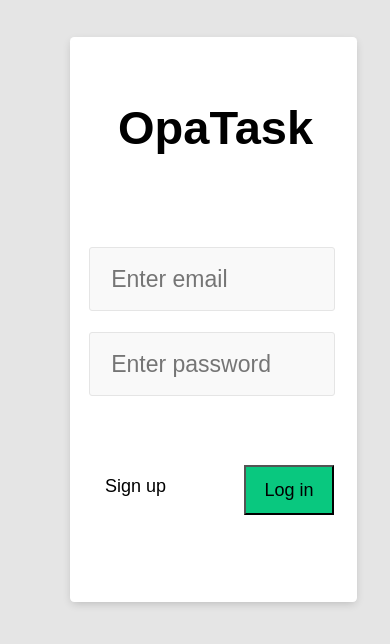
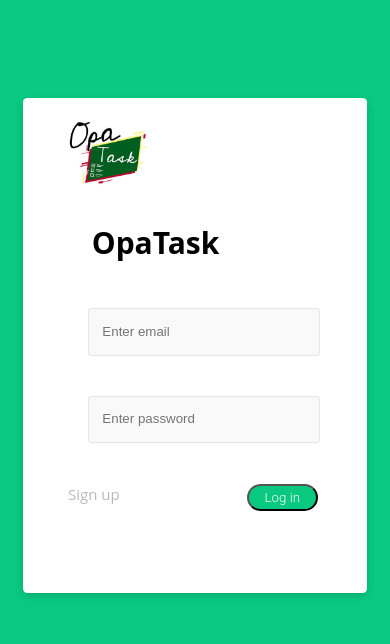
Before and after one commit to atumbalev/WebTech, a plain HTML site: page client/src/OpaTask.html in a window 390 px wide. Drawn offline with Linux system fonts and the light colour scheme.

Commit message:
some refactor on the rererefactoring of frontend

```diff
--- a/client/src/OpaTask.html
+++ b/client/src/OpaTask.html
@@ -5,24 +5,26 @@
     <meta charset="utf-8" />
     <meta name="viewport" content="width=device-width, initial-scale=1.0" />
     <title>LogIn</title>
-    <link rel="stylesheet" href="styles/OpaTaskStyle.css" />
+    <link rel="stylesheet" href="styles/opaTaskStyle.css" />
+    <link rel="stylesheet" href="styles/loginAndPersonal.css" />
 </head>
 
 <body>
-    <form id="login-form" class="box" action="#" method="POST">
-        <h2>OpaTask</h2>
+    <main>
+        <form class="box" action="#" method="POST">
+            <img id="logo" src="source/logoOpaTask.jpg">
+            <h1>OpaTask</h1>
             <div>
-            <input type="email" id="Email" name="Email" placeholder="   Enter email" required/>
-        </div>
-        <div>
-            <input type="password" id="Password" name="Password" placeholder="   Enter password" required/>
+                <input type="email" id="Email" class="input" placeholder="Enter email" required/>
+                <input type="password" id="Password" class="input" placeholder="Enter password" required/>
             </div>
             <div class="forgot"></div>
-        <a class="sign" href="Register.html">Sign up</a>
-        <button id="login" class="log">Log in</button>
+            <a class="sign" href="register.html">Sign up</a>
+            <button class="button" id="login">Log in</button>
         </form>
         <script src="./scripts/service/fetch-service.js"></script>
         <script src="./scripts/login.js"></script>
+    </main>
 </body>
 
 </html>
--- a/client/src/scripts/register.js
+++ b/client/src/scripts/register.js
@@ -35,7 +35,7 @@
     console.log(response);
     console.log(response.successk);
     if (response.ok) {
-        window.location = 'PersonalInfo.html';
+        window.location = 'personalInfo.html';
     } else {
         const errors = document.getElementsByClassName('regError');
         errors.innerHTML = response.error;
--- a/client/src/styles/OpaTaskStyle.css
+++ b/client/src/styles/OpaTaskStyle.css
@@ -1,95 +1,4 @@
-body {
-    background-color: #E5E5E5;
-}
-
-.box {
-    position: absolute;
-    left: 440px;
-    top: 40px;
-    padding: 42px 600px 631px 8px;
-    font-family: Arial, Helvetica, sans-serif;
-    background-color: #fff;
-    border-radius: 4.2px;
-    box-shadow: 0px 3px 10px -2px rgba(0, 0, 0, 0.2);
-    display: flexbox;
-    max-width: 40em;
-}
-
-.box h2 {
-    position: absolute;
-    width: 281px;
-    height: 84px;
-    left: 195px;
-    top: 10px;
-    font-size: 47px;
-    line-height: 84px;
-}
-
-.box h2,
-.enteringEmail,
-.enteringPassword,
-.forgot,
-.sign,
-.log {
-    color: #000;
-}
-
-#Email {
-    position: absolute;
-    width: 475px;
-    height: 68px;
-    left: 60px;
-    top: 190px;
-    font-size: 23px;
-    background-color: #f9f9f9;
-    border: 1px solid #e5e5e5;
-    border-radius: 3px;
-}
-
-#Email:hover {
-    outline: 0;
-    border-color: #09C87F;
-}
-
-.enteringEmail {
-    position: absolute;
-    width: 121px;
-    height: 28px;
-    left: 87px;
-    top: 203px;
-    font-size: 24px;
-    line-height: 28px;
-}
-
-#Password {
-    position: absolute;
-    width: 475px;
-    height: 68px;
-    left: 60px;
-    top: 295px;
-    font-size: 23px;
-    background-color: #f9f9f9;
-    border: 1px solid #e5e5e5;
-    border-radius: 3px;
-}
-
-#Password:hover {
-    outline: 0;
-    border-color: #09C87F;
-}
-
-.enteringPassword {
-    position: absolute;
-    width: 167px;
-    height: 28px;
-    left: 87px;
-    top: 319px;
-    font-size: 24px;
-    line-height: 28px;
-}
-
 .forgot {
-    position: absolute;
     width: 161px;
     height: 21px;
     left: 67px;
@@ -98,26 +7,55 @@
     line-height: 21px;
 }
 
-.sign {
-    position: absolute;
-    width: 123px;
-    height: 42px;
-    left: 100px;
-    top: 428px;
-    font-size: 29px;
-    line-height: 42px;
+.box {
+    max-width: 30em;
+    height: 30em;
+    display: flexbox;
+    margin: 5em auto;
+    padding: 1em 3em 2em 3em;
+    background-color: #fff;
+    border-radius: 4.2px;
+    box-shadow: 0px 3px 10px -2px rgba(0, 0, 0, 0.2);
 }
 
-.log {
-    position: absolute;
-    width: 190px;
-    height: 50px;
-    left: 348px;
-    top: 428px;
-    background: #09C87F;
-    font-size: 29px;
-    line-height: 42px;
+h1 {
+    color: black;
+    display: inline-block;
+    text-align: center;
+    width: 65%;
+    padding: 5px;
+    align-self: flex-start;
 }
+
+.input {
+    width: 80%;
+    padding: 1em;
+    align-self: flex-start;
+    margin: 1.5em;
+    line-height: 1.4;
+    background-color: #f9f9f9;
+    border: 1px solid #e5e5e5;
+    border-radius: 3px;
+    -webkit-transition: 0.35s ease-in-out;
+    -moz-transition: 0.35s ease-in-out;
+    -o-transition: 0.35s ease-in-out;
+    transition: 0.35s ease-in-out;
+    transition: all 0.35s ease-in-out;
+}
+
+.input:hover {
+    outline: 0;
+    border-color: #09C87F;
+}
+
+
+/*
+.regError {
+    width: 161px;
+    height: 21px;
+    font-size: 18px;
+    line-height: 21px;
+} */
 
 a,
 a:hover,
@@ -127,46 +65,22 @@
     text-decoration: none;
 }
 
-@media screen and (max-width: 640px) {
-    .box {
-        width: 45px;
-        left: 70px;
-        /*margin-left: -440px;*/
-        padding: 5px 230px 560px 12px;
-        top: 37px;
-    }
-    .box h2 {
-        left: 48px;
-    }
-    #Email {
-        top: 210px;
-    }
-    #Email,
-    #Password {
-        width: 240px;
-        height: 60px;
-        left: 19px;
-    }
-    .enteringEmail,
-    .enteringPassword {
-        left: 50px;
-    }
-    .forgot {
-        left: 28px;
-        font-size: 18px;
-    }
-    .sign {
-        left: 35px;
-        font-size: 18px;
-    }
-    .log {
-        width: 90px;
-        left: 174px;
-        font-size: 18px;
-    }
-}
-
 .pict {
     width: 270px;
     border: 3px solid black;
 }
+
+#centerButton {
+    margin-top: 5em;
+    float: left;
+    margin-left: 40%;
+    margin-right: 30%;
+}
+
+#login {
+    float: right;
+}
+
+.sign {
+    float: left;
+}
--- a/client/src/styles/dashboard.css
+++ b/client/src/styles/dashboard.css
@@ -71,7 +71,7 @@
     line-height: 60px;
 }
 
-.project-name {
+.projectName {
     align-self: center;
     margin: .5rem 0;
     color: black;
--- /dev/null
+++ b/client/src/styles/loginAndPersonal.css
@@ -0,0 +1,49 @@
+.button {
+    display: inline-block;
+    padding: 0.3em 1.2em;
+    margin: 0 0.3em 0.3em 0;
+    border-radius: 2em;
+    box-sizing: border-box;
+    text-decoration: none;
+    font-family: 'Roboto', sans-serif;
+    font-weight: 300;
+    color: #FFFFFF;
+    background-color: #09c87f;
+    text-align: center;
+    transition: all 0.2s;
+}
+
+.button:hover {
+    background-color: #09c87f;
+}
+
+#logo {
+    margin-right: 9px;
+    display: inline-block;
+    width: 80px;
+    height: 80px;
+    background: #fff;
+}
+
+body {
+    padding: 1em;
+    font-family: "Open Sans", "Helvetica Neue", Helvetica, Arial, sans-serif;
+    font-size: 15px;
+    color: #b9b9b9;
+    background-color: #09c87f;
+}
+
+.input:hover {
+    outline: 0;
+    border-color: #09C87F;
+}
+
+input:focus {
+    outline: 0;
+    border-color: #64ac15;
+}
+
+.inputGroup {
+    margin-bottom: 1em;
+    zoom: 1;
+}
--- a/client/src/styles/register.css
+++ /dev/null
@@ -1,172 +0,0 @@
-body {
-    background-color: #E5E5E5;
-}
-
-.box {
-    position: absolute;
-    left: 440px;
-    top: 40px;
-    padding: 42px 600px 631px 8px;
-    font-family: Arial, Helvetica, sans-serif;
-    background-color: #fff;
-    border-radius: 4.2px;
-    box-shadow: 0px 3px 10px -2px rgba(0, 0, 0, 0.2);
-    display: flexbox;
-    max-width: 40em;
-}
-
-.box h2 {
-    position: absolute;
-    width: 281px;
-    height: 84px;
-    left: 195px;
-    top: 10px;
-    font-size: 47px;
-    line-height: 84px;
-}
-
-.box h2,
-.enteringEmail,
-.enteringPassword,
-.forgot,
-.sign,
-.log {
-    color: #000;
-}
-
-#EmailRegister {
-    position: absolute;
-    width: 475px;
-    height: 68px;
-    left: 60px;
-    top: 190px;
-    font-size: 23px;
-    background-color: #f9f9f9;
-    border: 1px solid #e5e5e5;
-    border-radius: 3px;
-}
-
-#Email:hover {
-    outline: 0;
-    border-color: #09C87F;
-}
-
-.enteringEmail {
-    position: absolute;
-    width: 121px;
-    height: 28px;
-    left: 87px;
-    top: 203px;
-    font-size: 24px;
-    line-height: 28px;
-}
-
-#PasswordRegister {
-    position: absolute;
-    width: 475px;
-    height: 68px;
-    left: 60px;
-    top: 295px;
-    font-size: 23px;
-    background-color: #f9f9f9;
-    border: 1px solid #e5e5e5;
-    border-radius: 3px;
-}
-
-#PasswordRegister:hover {
-    outline: 0;
-    border-color: #09C87F;
-}
-
-.enteringPassword {
-    position: absolute;
-    width: 167px;
-    height: 28px;
-    left: 87px;
-    top: 319px;
-    font-size: 24px;
-    line-height: 28px;
-}
-
-.regError {
-    position: absolute;
-    width: 161px;
-    height: 21px;
-    left: 67px;
-    top: 363px;
-    font-size: 18px;
-    line-height: 21px;
-}
-
-.sign {
-    position: absolute;
-    width: 123px;
-    height: 42px;
-    left: 100px;
-    top: 428px;
-    font-size: 29px;
-    line-height: 42px;
-}
-
-#regBut {
-    position: absolute;
-    width: 190px;
-    height: 50px;
-    left: 348px;
-    top: 428px;
-    background: #09C87F;
-    font-size: 29px;
-    line-height: 42px;
-}
-
-a,
-a:hover,
-a:visited,
-a:active {
-    color: inherit;
-    text-decoration: none;
-}
-
-@media screen and (max-width: 640px) {
-    .box {
-        width: 45px;
-        left: 70px;
-        /*margin-left: -440px;*/
-        padding: 5px 230px 560px 12px;
-        top: 37px;
-    }
-    .box h2 {
-        left: 48px;
-    }
-    #Email {
-        top: 210px;
-    }
-    #Email,
-    #Password {
-        width: 240px;
-        height: 60px;
-        left: 19px;
-    }
-    .enteringEmail,
-    .enteringPassword {
-        left: 50px;
-    }
-    .forgot {
-        left: 28px;
-        font-size: 18px;
-    }
-    .sign {
-        left: 35px;
-        font-size: 18px;
-    }
-    .log {
-        width: 90px;
-        left: 174px;
-        font-size: 18px;
-    }
-}
-
-.pict {
-    width: 270px;
-    border: 3px solid black;
-}
```
Also changed, not shown: client/src/PersonalInfo.html (+11 -12 lines), client/src/Register.html (+18 -15 lines), client/src/RegisterPersonalInfo.html (+18 -17 lines), client/src/dashboard.html (+3 -3 lines), client/src/scripts/personalInfo.js (+15 -0 lines), client/src/styles/PersonalInfoStyle.css (+22 -45 lines), client/src/styles/mainStyles.css (+2 -18 lines), client/src/styles/viewBy.css (+0 -45 lines), client/src/viewByAssignee.html (+5 -5 lines), client/src/viewByStatus.html (+5 -5 lines), client/src/viewByTasks.html (+5 -5 lines), client/src/source/logoOpaTask.jpg (renamed from client/src/source/Logo_OpaTask.jpg). Lines whose indentation alone changed are shown as unchanged.
